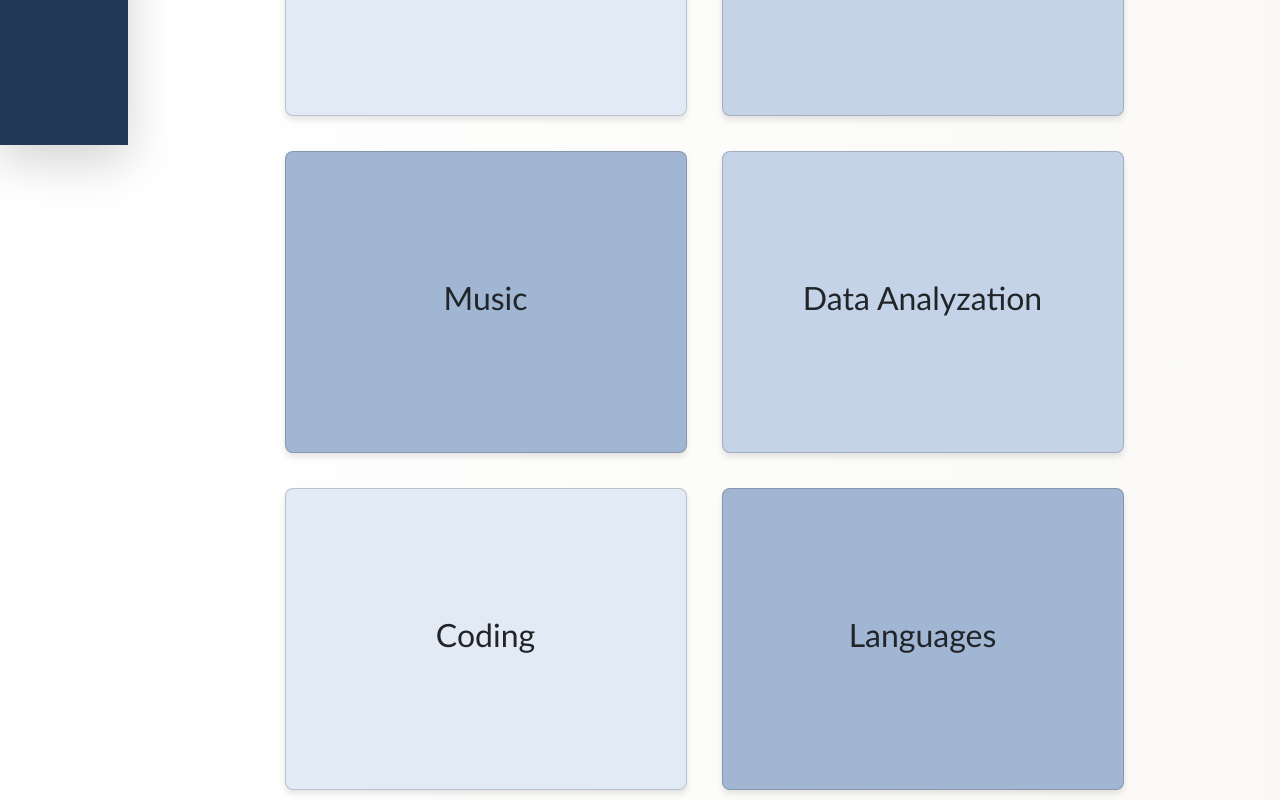
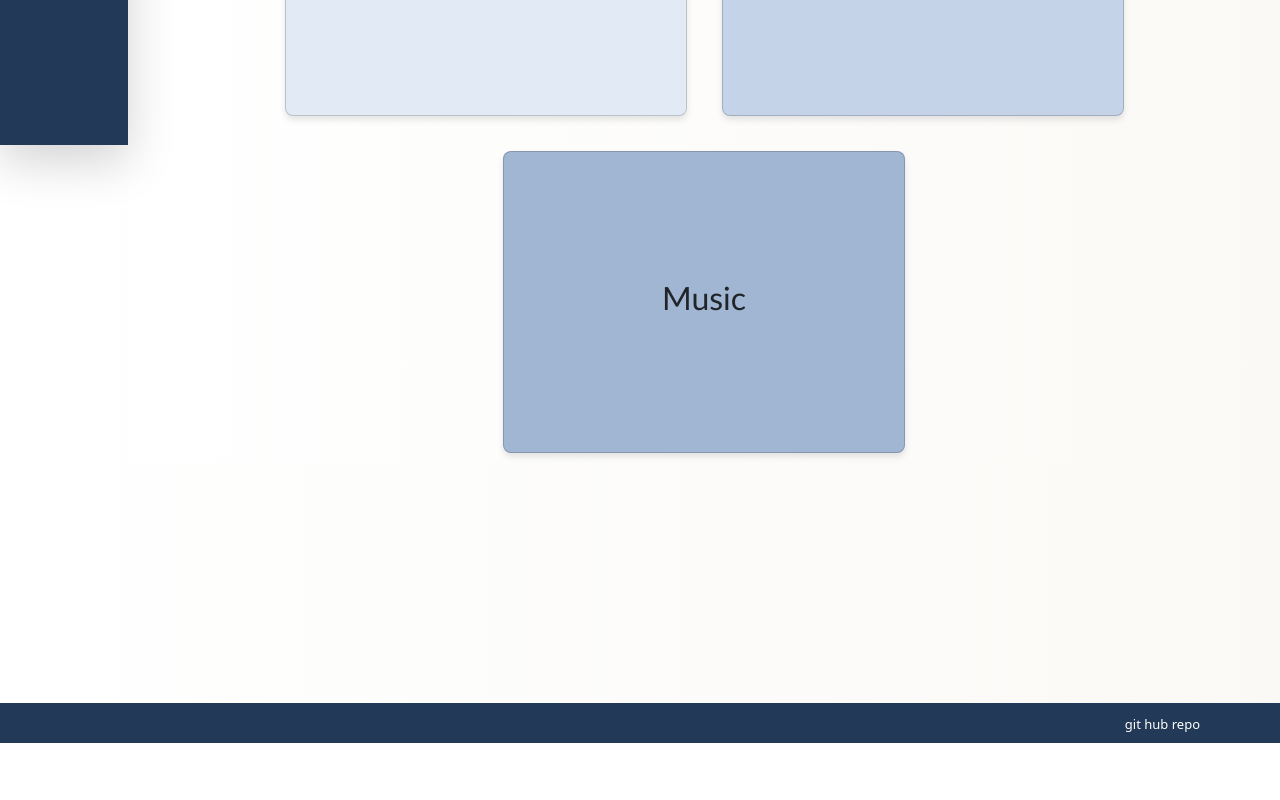
Before and after one commit to New-Skill-App/New-skill-app-2, a React (Vite) app: page / in a window 1280 px wide. Shown: the part 655-1455 px from the top of the page. After the commit the page ends 1398 px from the top, so only its background shows below. Built offline with nearby package versions, Linux system fonts and the light colour scheme.

Commit message:
add footer

```diff
--- a/src/App.jsx
+++ b/src/App.jsx
@@ -1,6 +1,7 @@
 import { Route, Routes } from "react-router-dom";
 import Header from "./components/bars/Header";
 import SideBar from "./components/bars/SideBar";
+import Footer from "./components/bars/Footer";
 
 import HomePage from "./components/pages/HomePage";
 import AboutPage from "./components/pages/AboutPage";
@@ -42,10 +43,12 @@ function App() {
             path="/sports-page/skills/:skillId"
             element={<SkillDetailsPage dataLink={dataLinkSports} basePath="/sports-page" />}
           />
+
           <Route path="/skills/create" element={<CreateSkill dataLink={dataLinkSports} />} />
           <Route path="/sports-page/skills/:skillId/edit" element={<EditSkillPage dataLink={dataLinkSports} />} />
 
         </Routes>
+        <Footer id="footer" />
       </div>
     </div>
   );
--- a/src/components/bars/Footer.jsx
+++ b/src/components/bars/Footer.jsx
@@ -4,7 +4,7 @@ function Footer() {
       <div className="footer-container">
 
         <div className="footer">
-
+        <a href="https://github.com/claudia-mariana-project-2/skill-box" > git hub repo  </a>
 
         </div>
 
--- a/src/components/pages/HomePage.jsx
+++ b/src/components/pages/HomePage.jsx
@@ -47,7 +47,7 @@ function HomePage() {
                     <h2>Music</h2>
                 </div>
 
-                <div
+                {/* <div
                     className="card card-2">
                     <h2>Data Analyzation</h2>
                 </div>
@@ -61,7 +61,7 @@ function HomePage() {
                 <div
                     className="card card-3">
                     <h2>Languages</h2>
-                </div>
+                </div> */}
 
             </div>
         </div >
--- a/src/index.css
+++ b/src/index.css
@@ -97,7 +97,9 @@ h2 {
 }
 
 .card-container a,
-.sidebar a {
+.sidebar a,
+.nav-link-custom,
+.card-title{
 text-decoration: none;
 }
 
@@ -123,6 +125,12 @@ text-decoration: none;
   padding-top: 10vh;
   margin: 10px;
 }
+
+.card-container .card h3.card-title {
+  text-decoration: none;
+  color: inherit;
+}
+
 
 /*SIDEBAR*/
 
@@ -201,6 +209,26 @@ text-decoration: none;
   box-sizing: border-box;
 }
 
+/*FOOTER*/
+
+.footer-container {
+  display: flex;
+  align-items: center;
+  background-color:#223957;
+  justify-content: right;
+  height: 5vh;
+  width: 100vw;
+  margin-top: 30vh;
+  position: absolute;
+}
+
+.footer a {
+color: white;
+text-decoration: none;
+font-size: small;
+margin-right: 10vh;
+}
+
 
 /*ABOUT PAGE*/
 
@@ -269,6 +297,12 @@ text-decoration: none;
   color: black;
   text-align: center;
   margin: 1rem;
+  text-decoration: none;
+}
+
+.card-container .card-title {
+  text-decoration: none;
+  color: inherit;
 }
 
 
@@ -285,6 +319,13 @@ text-decoration: none;
   text-align: center;
 }
 
+.card-container .card a,
+.card-title {
+    text-decoration: none;
+    color: black;
+}
+
+
 
 /*SKILL DETAILS PAGE*/
 
@@ -296,7 +337,6 @@ text-decoration: none;
   flex-direction: column;
   align-items: center;
 }
-
 
 .skill-details-card {
   width: 1000px;
@@ -323,6 +363,7 @@ text-decoration: none;
 .skill-title {
   font-size: 2rem;
   font-weight: bold;
+  text-decoration: none;
 }
 
 .skill-image {
@@ -479,6 +520,8 @@ text-decoration: none;
       width: 100%;
   }
 
+
+
   .sidebar,
   .sidebar-container,
   .full-screen-container,
```
